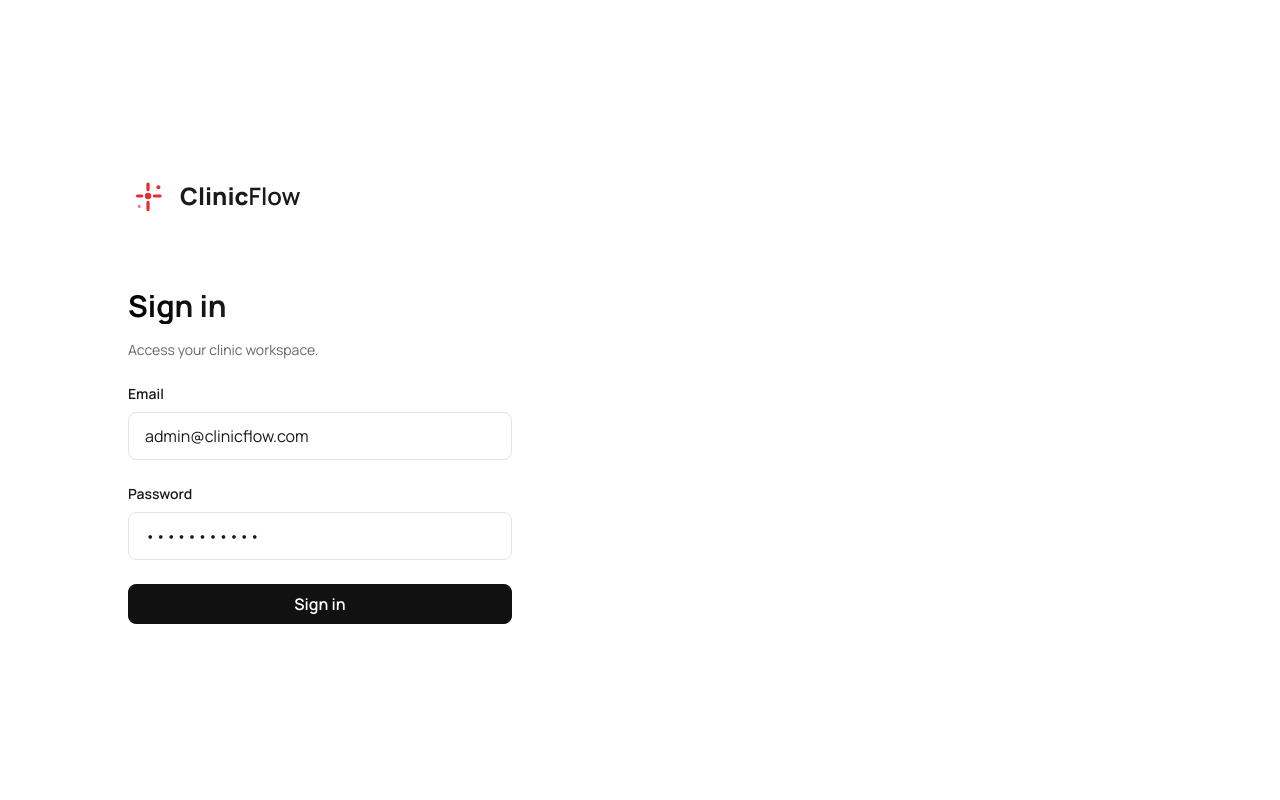
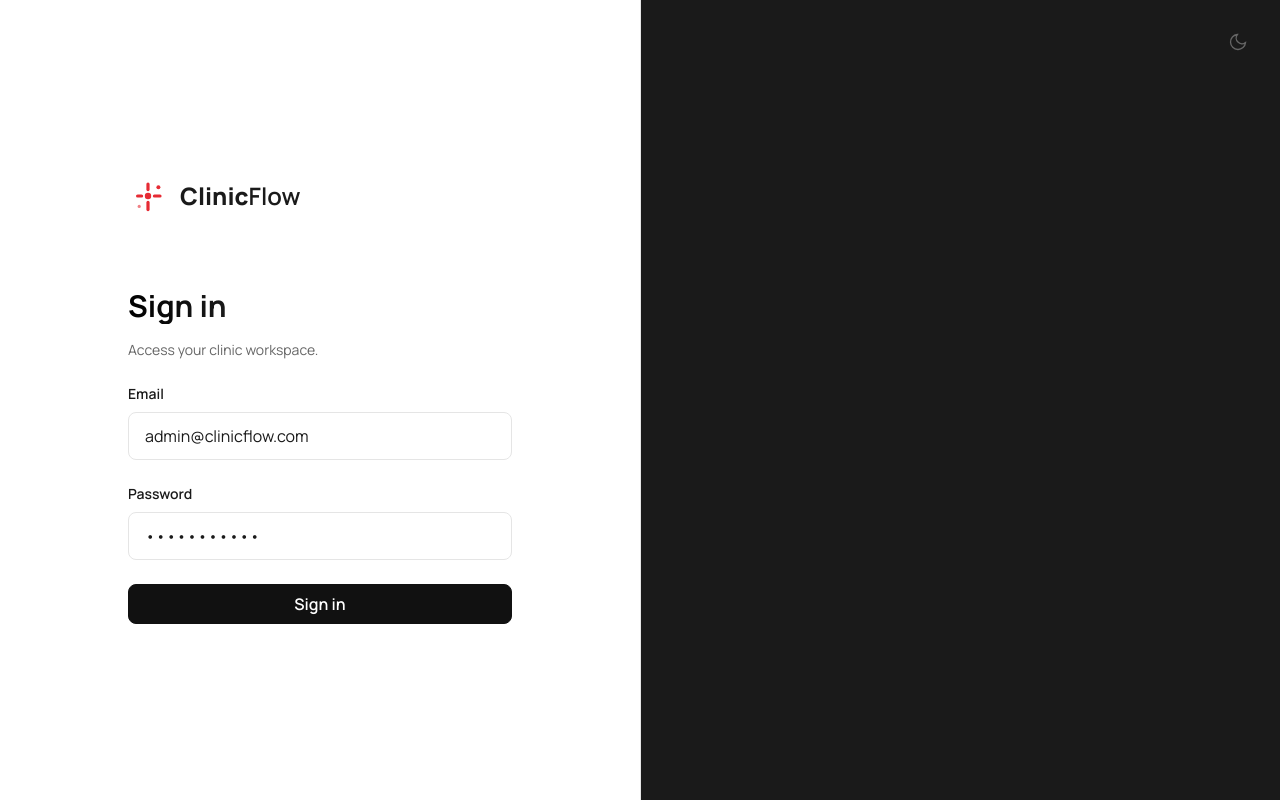
Before and after one commit to Smkh4x/ClinicFlow-Dashboard, a React (Vite) app in the folder apps/web/: page / in a window 1280 px wide. Built offline with nearby package versions, Linux system fonts and the light colour scheme.

Commit message:
feat: add animated logo loader for page loading states

```diff
--- a/apps/web/src/App.tsx
+++ b/apps/web/src/App.tsx
@@ -98,10 +98,48 @@ function Shell({ active, crumb, theme, toggleTheme, children }: { active: string
 const bd = (s: string) => <span className={`bd ${s.toLowerCase()}`}>{s}</span>;
 const ini = (n: string) => n.split(' ').map(w => w[0]).join('').slice(0, 2).toUpperCase();
 
+function AnimatedBrand() {
+  return (
+    <div className="animated-brand">
+      <svg className="ab-logo" width="120" height="120" viewBox="0 0 100 100" xmlns="http://www.w3.org/2000/svg">
+        <g stroke="var(--logo)" strokeWidth="2" fill="none" strokeLinecap="round">
+          <circle cx="50" cy="50" r="8" />
+          <rect x="46" y="16" width="8" height="22" rx="4" />
+          <rect x="46" y="62" width="8" height="26" rx="4" />
+          <rect x="20" y="46" width="18" height="8" rx="4" />
+          <rect x="62" y="46" width="22" height="8" rx="4" />
+          <circle cx="76" cy="28" r="5" />
+          <circle cx="28" cy="76" r="4" opacity="0.6" />
+        </g>
+      </svg>
+      <div className="ab-text"><b>Clinic</b><span>Flow</span></div>
+    </div>
+  );
+}
+
+function Loader() {
+  return (
+    <div style={{ display: 'flex', justifyContent: 'center', alignItems: 'center', padding: '100px 0', width: '100%' }}>
+      <svg className="loader-logo" width="60" height="60" viewBox="0 0 100 100" xmlns="http://www.w3.org/2000/svg">
+        <g stroke="var(--logo)" strokeWidth="2" fill="none" strokeLinecap="round">
+          <circle cx="50" cy="50" r="8" />
+          <rect x="46" y="16" width="8" height="22" rx="4" />
+          <rect x="46" y="62" width="8" height="26" rx="4" />
+          <rect x="20" y="46" width="18" height="8" rx="4" />
+          <rect x="62" y="46" width="22" height="8" rx="4" />
+          <circle cx="76" cy="28" r="5" />
+          <circle cx="28" cy="76" r="4" opacity="0.6" />
+        </g>
+      </svg>
+    </div>
+  );
+}
+
 function Login() {
   const [email, setEmail] = useState('admin@clinicflow.com');
   const [password, setPassword] = useState('password123');
   const [error, setError] = useState('');
+  const [theme, setTheme] = useState((window as any).__theme || 'light');
 
   const handleLogin = async (e: React.FormEvent) => {
     e.preventDefault();
@@ -116,8 +154,18 @@ function Login() {
     }
   };
 
+  const toggleTheme = () => {
+    (window as any).__toggleTheme();
+    setTheme((window as any).__theme);
+  };
+
   return (
     <div className="login">
+      <div style={{ position: 'absolute', top: 24, right: 24, zIndex: 10 }}>
+        <button type="button" className="ib" aria-label="Toggle theme" onClick={toggleTheme} title="Toggle theme">
+          {theme === 'dark' ? <IconSun className="icon" /> : <IconMoon className="icon" />}
+        </button>
+      </div>
       <form className="lf" onSubmit={handleLogin}>
         <div style={{ marginBottom: 32 }}>
           <Brand size={40} />
@@ -137,6 +185,9 @@ function Login() {
         </div>
         <button type="submit" className="btn pri" style={{ width: '100%', height: 40, justifyContent: 'center' }}>Sign in</button>
       </form>
+      <div className="login-hero">
+        <AnimatedBrand />
+      </div>
     </div>
   );
 }
@@ -151,7 +202,7 @@ function Dashboard() {
     api.getAppointments({ date: today }).then(setAppointments).catch(console.error);
   }, []);
 
-  if (!stats) return <Shell active="dashboard" crumb="Dashboard" theme={''} toggleTheme={()=>{}}><div style={{ padding: 40 }}>Loading...</div></Shell>;
+  if (!stats) return <Shell active="dashboard" crumb="Dashboard" theme={''} toggleTheme={()=>{}}><Loader /></Shell>;
 
   return (
     <Shell active="dashboard" crumb="Dashboard" theme={(window as any).__theme} toggleTheme={(window as any).__toggleTheme}>
@@ -261,7 +312,7 @@ function Patients() {
       </div>
       <div className="card">
         {loading ? (
-          <div style={{ padding: 40, textAlign: 'center' }}>Loading...</div>
+          <Loader />
         ) : patients.length > 0 ? (
           <>
             <div className="tbw">
@@ -315,7 +366,7 @@ function PatientDetails({ id }: { id: string }) {
     api.getPatient(id).then(setPatient).catch(console.error);
   }, [id]);
 
-  if (!patient) return <Shell active="patients" crumb="Patients" theme={''} toggleTheme={()=>{}}><div style={{ padding: 40 }}>Loading...</div></Shell>;
+  if (!patient) return <Shell active="patients" crumb="Patients" theme={''} toggleTheme={()=>{}}><Loader /></Shell>;
 
   const L = patient.appointments || [];
 
@@ -419,7 +470,7 @@ function Appointments() {
       </div>
       <div className="card">
         {loading ? (
-          <div style={{ padding: 40, textAlign: 'center' }}>Loading...</div>
+          <Loader />
         ) : appointments.length > 0 ? (
           <div className="tbw">
             <table>
--- a/apps/web/src/index.css
+++ b/apps/web/src/index.css
@@ -530,3 +530,78 @@ dialog p { margin: var(--sp-100) 0 var(--sp-300); color: var(--m); }
   aside { transition: none; }
   * { transition: none !important; }
 }
+
+/* Login Hero Animation */
+.login-hero {
+  display: flex;
+  align-items: center;
+  justify-content: center;
+  background: var(--t); /* Invert background */
+  color: var(--bg); /* Invert text */
+  border-left: 1px solid var(--b);
+  overflow: hidden;
+}
+
+.animated-brand {
+  display: flex;
+  flex-direction: column;
+  align-items: center;
+}
+
+.ab-logo {
+  animation: slideUp 1s ease 1.5s forwards;
+  transform: translateY(30px);
+}
+
+.ab-logo g * {
+  stroke-dasharray: 150;
+  stroke-dashoffset: 150;
+  animation: drawLine 1.5s ease forwards, fillIn 0.5s ease 1.2s forwards;
+}
+
+.ab-text {
+  margin-top: 16px;
+  font-size: 2.5rem;
+  opacity: 0;
+  animation: fadeIn 1s ease 1.5s forwards;
+  display: flex;
+  align-items: center;
+  gap: 2px;
+  color: var(--bg); /* Invert text color */
+}
+.ab-text span {
+  font-weight: 300;
+  color: var(--b); /* Subtle inverted color */
+}
+
+@keyframes drawLine {
+  to { stroke-dashoffset: 0; }
+}
+@keyframes fillIn {
+  to { fill: var(--logo); stroke: transparent; }
+}
+@keyframes slideUp {
+  to { transform: translateY(0); }
+}
+@keyframes fadeIn {
+  to { opacity: 1; }
+}
+
+@media(max-width:1000px) {
+  .login-hero { display: none; }
+}
+
+/* Loader Animation */
+.loader-logo {
+  animation: pulse-loader 2s infinite ease-in-out 1.5s;
+}
+.loader-logo g * {
+  stroke-dasharray: 150;
+  stroke-dashoffset: 150;
+  animation: drawLine 1.2s ease forwards, fillIn 0.5s ease 1.0s forwards;
+}
+
+@keyframes pulse-loader {
+  0%, 100% { transform: scale(1); opacity: 0.8; filter: drop-shadow(0 0 0px transparent); }
+  50% { transform: scale(1.05); opacity: 1; filter: drop-shadow(0 4px 12px rgba(0,0,0,0.1)); }
+}
```
